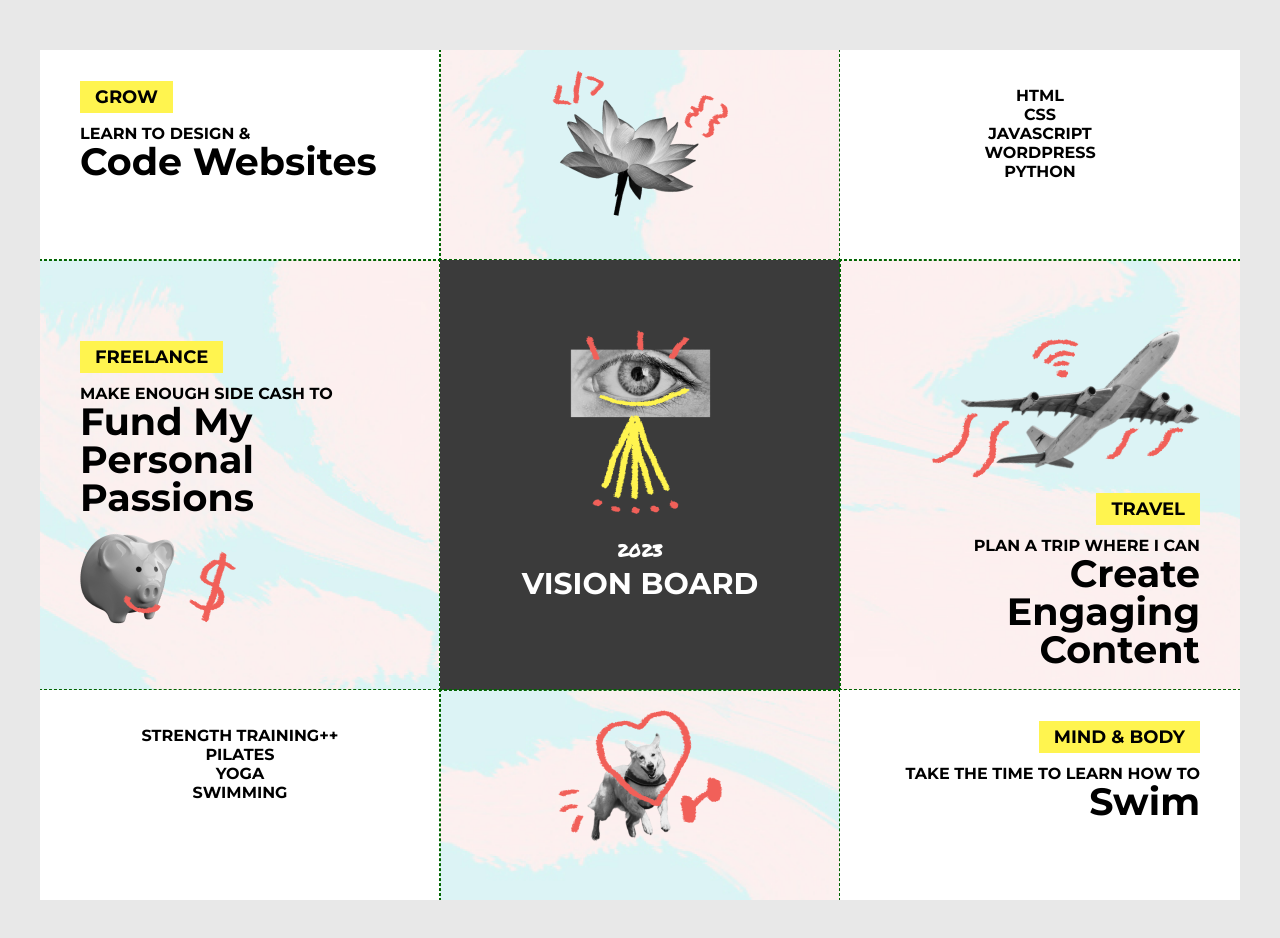
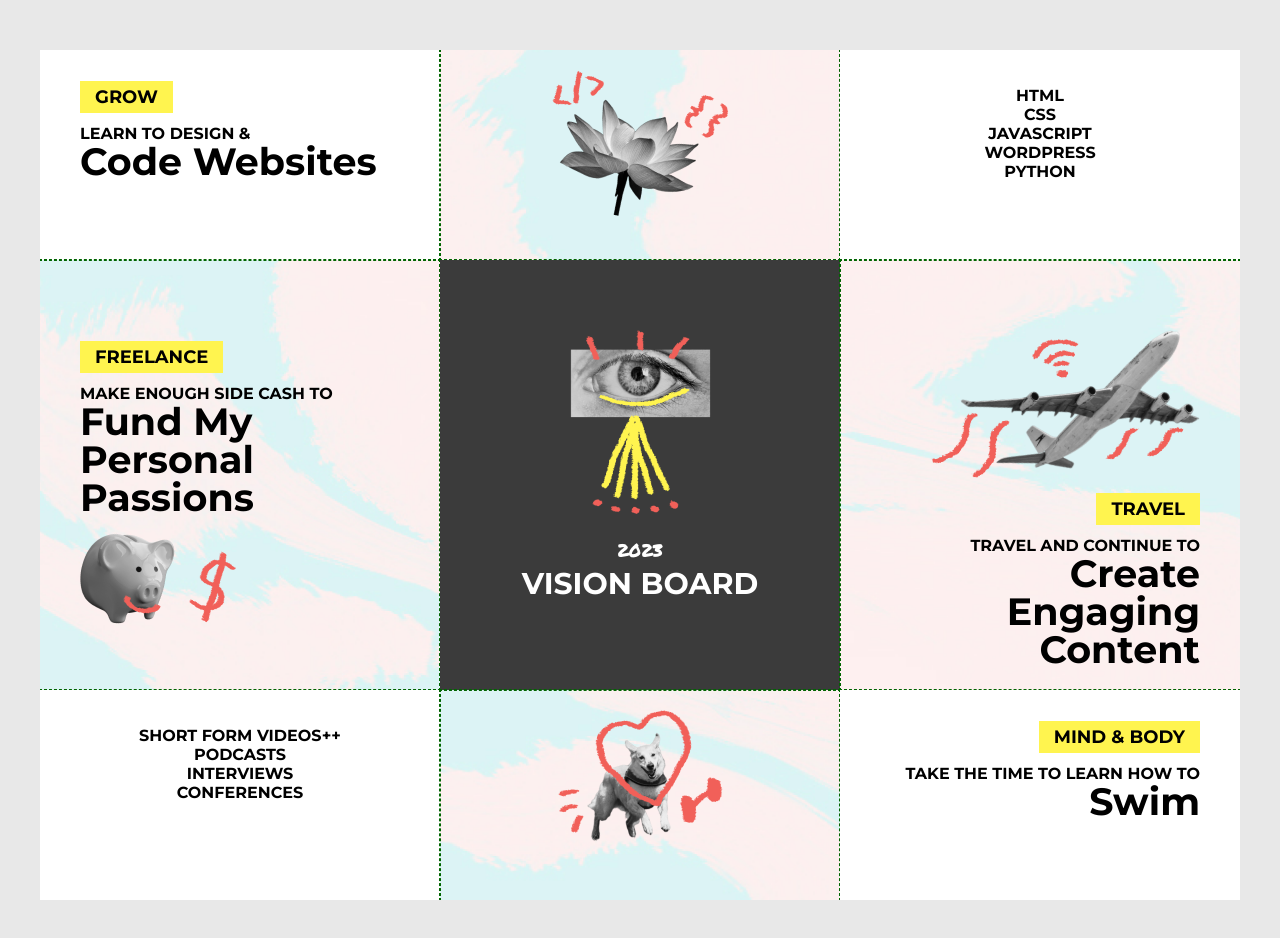
Before and after one commit to CatYoung018/vision-board, a plain HTML site: page index.html in a window 1280 px wide. Drawn offline with Linux system fonts and the light colour scheme.

Commit message:
Added updates

```diff
--- a/index.html
+++ b/index.html
@@ -42,14 +42,14 @@
 		<div class="block large-block right">
 			<img src="img/plane.png" alt="plane">
 			<p><span class="highlight">Travel</span></p>
-			<p>Plan A Trip Where I Can<br><strong>Create Engaging Content</strong></p>
+			<p>Travel and Continue to<br><strong>Create Engaging Content</strong></p>
 		</div>
 		<div class="block small-block center white-bg top padding">
 			<p>
-				Strength Training++<br>
-				Pilates<br>
-				Yoga<br>
-				Swimming<br>
+				Short form videos++<br>
+				Podcasts<br>
+				Interviews<br>
+				Conferences<br>
 			</p>
 		</div>
 		<div class="block small-block center">
```
